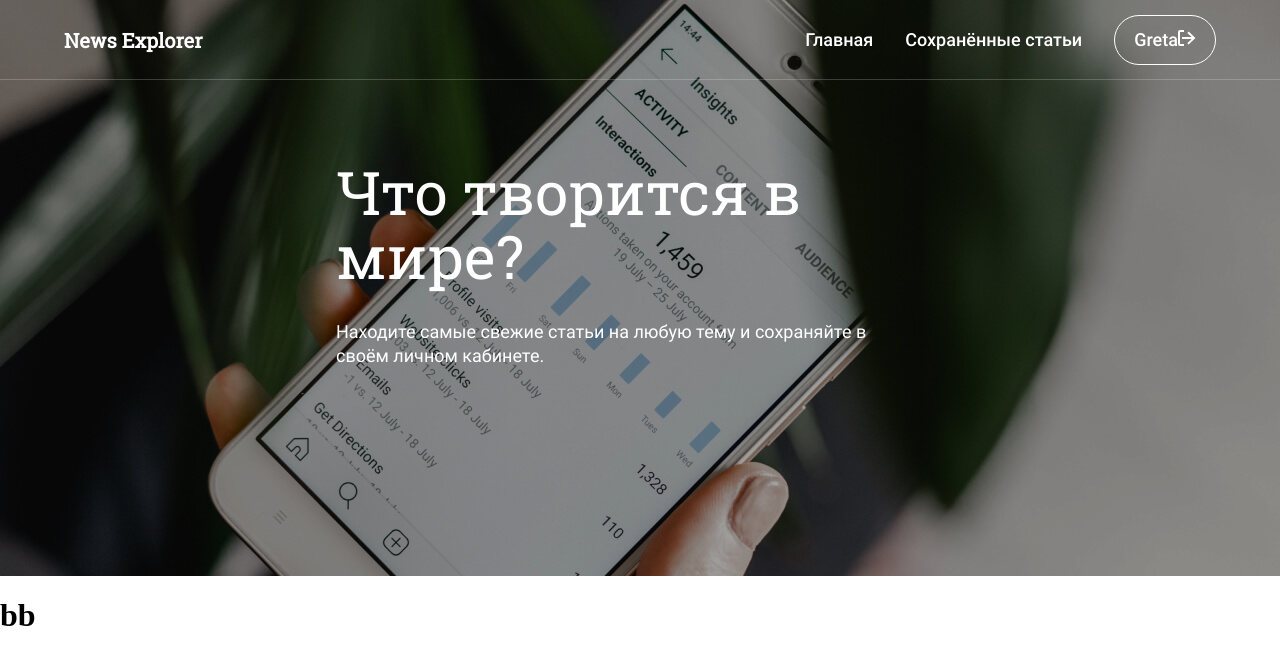
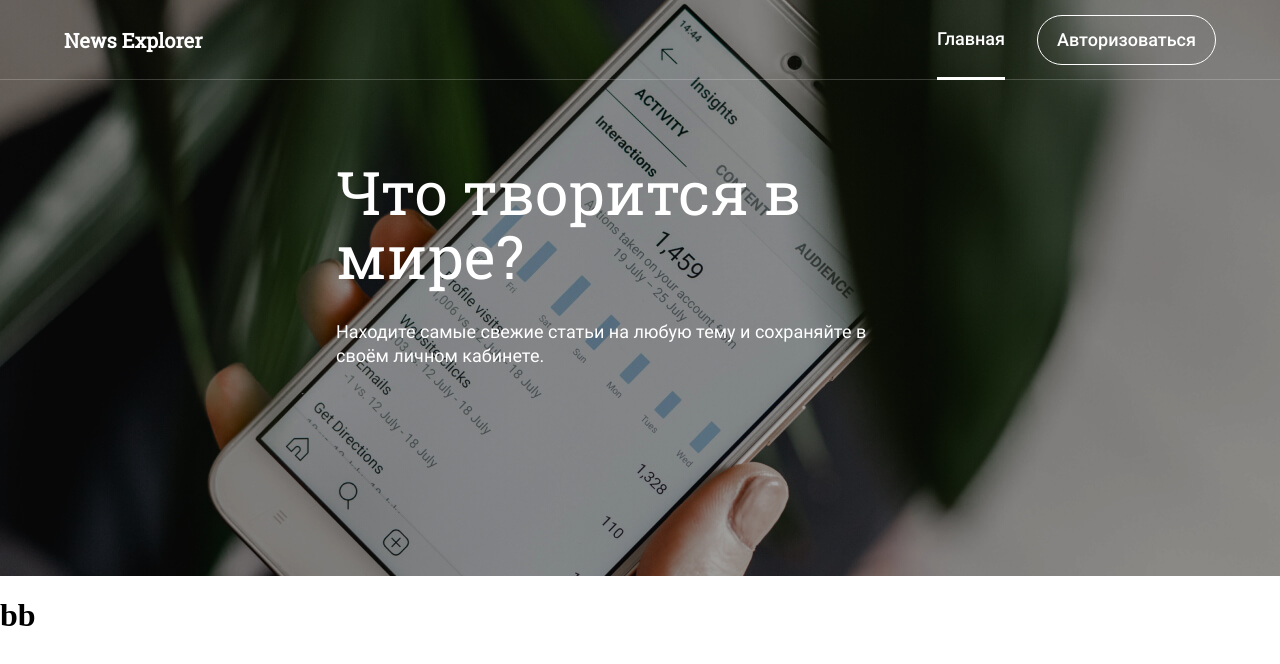
Before and after one commit to dianadomino24/news-explorer-frontend, a React (Create React App) app: page / in a window 1280 px wide. Shown: the top 664 px of the page. Built offline with nearby package versions, Linux system fonts and the light colour scheme.

Commit message:
header fix authorized

```diff
--- a/src/components/App/App.js
+++ b/src/components/App/App.js
@@ -17,7 +17,7 @@
   const [openedPopup, setOpenedPopup] = useState('');
   // eslint-disable-next-line no-unused-vars
   const [theme, setTheme] = useState('dark');
-  const [isLoggedIn, setLoggedIn] = useState(true);
+  const [isLoggedIn, setLoggedIn] = useState(false);
   // eslint-disable-next-line no-unused-vars
   const [isMenuOpened, setIsMenuOpened] = useState(false);
   const history = useHistory();
--- a/src/components/Navigation/Navigation.css
+++ b/src/components/Navigation/Navigation.css
@@ -4,9 +4,6 @@
   flex-direction: row;
   justify-content: space-between;
   align-items: stretch;
-  /*width: auto;*/
-  /*padding: 0;*/
-  /*margin: 0;*/
   /*transform: none;*/
   opacity: 1;
 }
@@ -29,24 +26,33 @@
   padding: 0;
   margin: 0;
   list-style: none;
-  align-items: center;
   display: flex;
   flex-direction: row;
+  align-items: center;
 }
 
 .navigation__item {
   font-family: 'Roboto', 'Arial', 'Helvetica', sans-serif;
   font-size: 18px;
   line-height: 1.33;
+  height: 100%;
   font-weight: 500;
   display: flex;
-
   margin-right: 32px;
 }
 
 .navigation__link {
   text-decoration: none;
   color: inherit;
+  height: 100%;
+  border-bottom: 3px solid transparent;
+  box-sizing: border-box;
+  display: flex;
+  align-items: center;
+}
+.navigation__link_active {
+  opacity: 1;
+  border-bottom-color: inherit;
 }
 
 .navigation__link:hover {
@@ -74,8 +80,15 @@
 .navigation__button_theme_light {
   border-color: #D1D2D6;
 }
+.navigation__authorized-button {
+  display: flex;
+  flex-direction: row;
+  align-items: center;
+}
+
 
 .navigation__authorized-button-title {
+  margin-right: 8px;
 
 }
 
```
Also changed, not shown: 1 other file (tests, documents, lock files or other folders).
